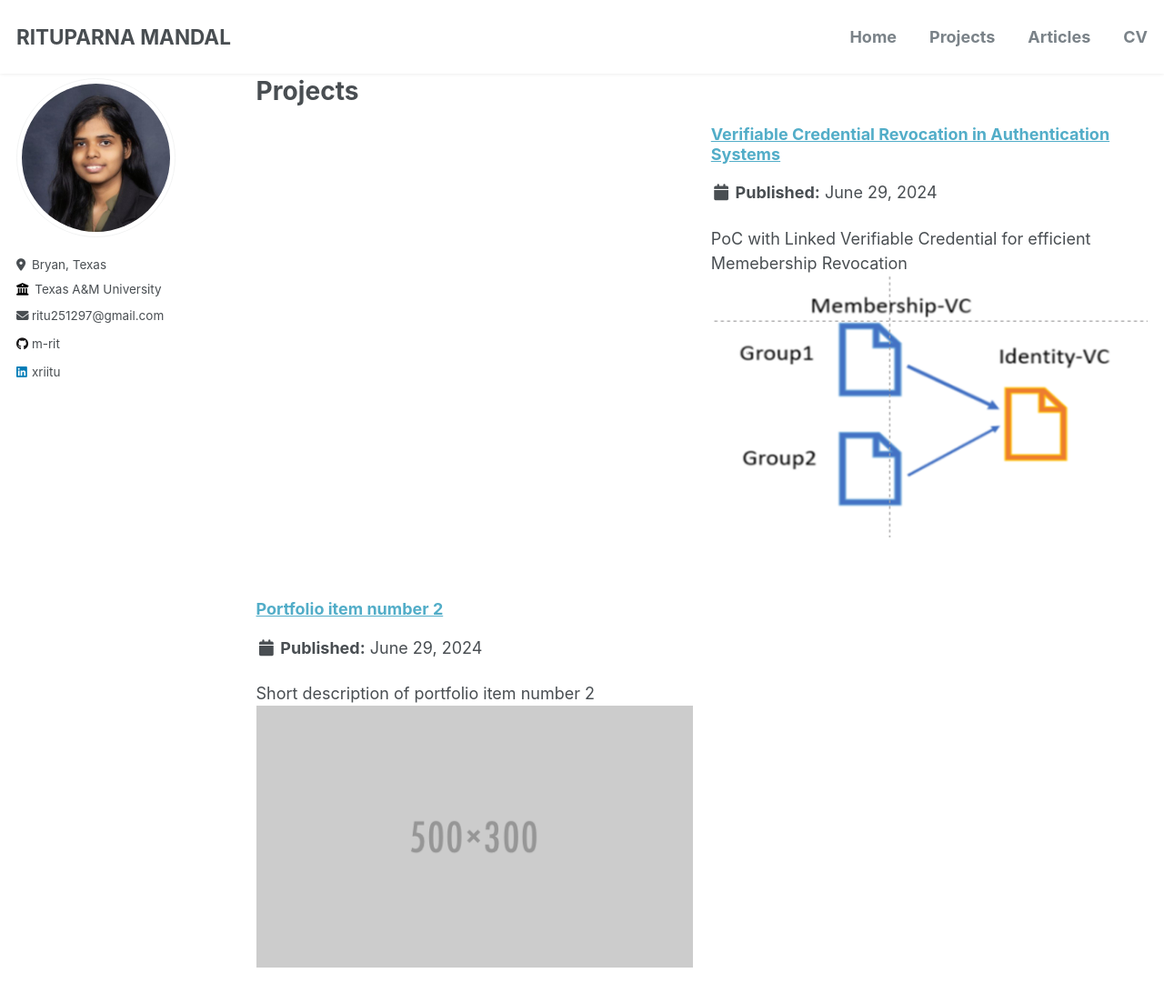
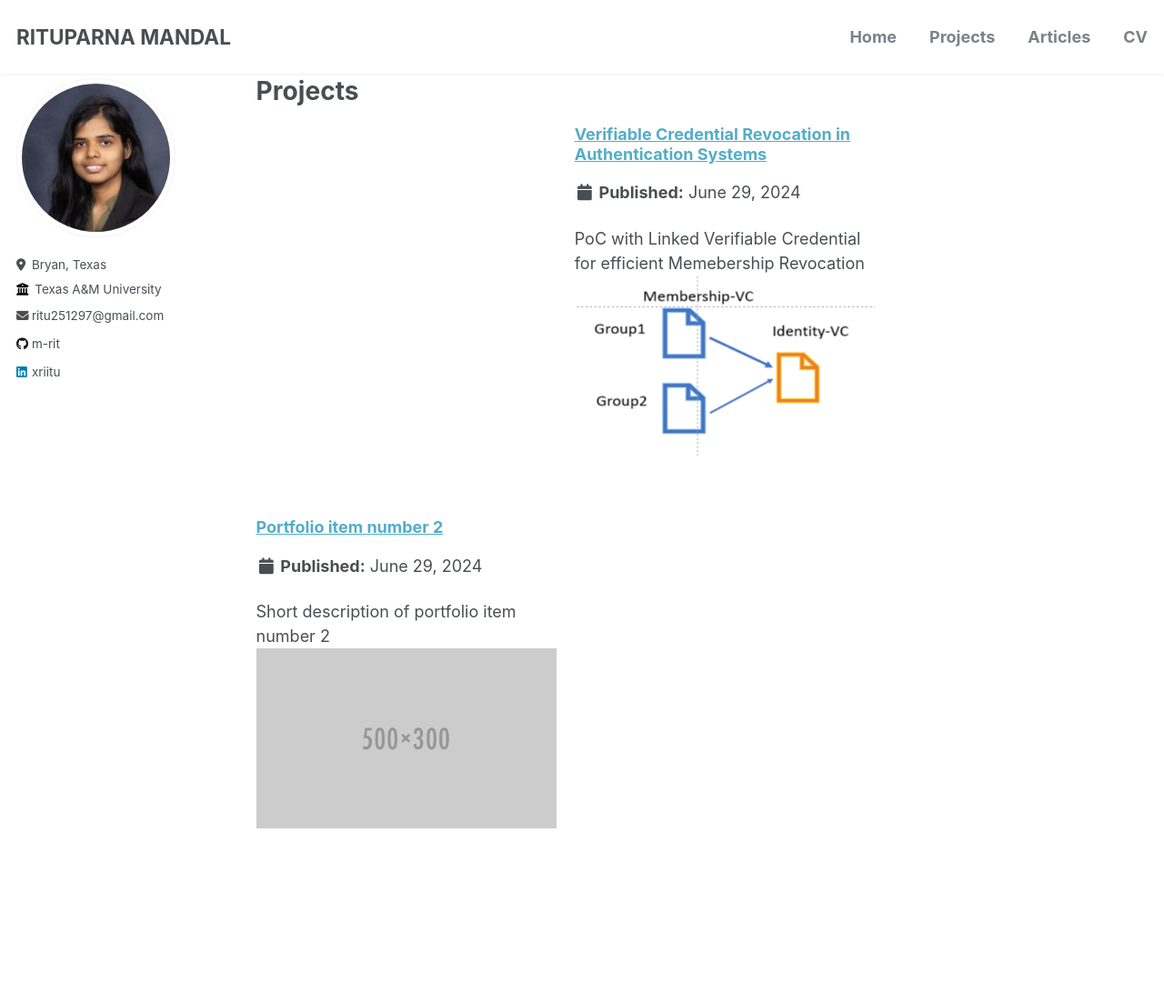
Before and after one commit to m-rit/m-rit.github.io, a Jekyll site: the page built from _pages/portfolio.html, in a window 1280 px wide and 1322 px high. Shown: the top 1103 px of the window at 91% size. Built offline with Jekyll 4.4.1, drawn with Linux system fonts in a browser that asks for light colours.

Commit message:
Update _archive.scss

```diff
--- a/_sass/_archive.scss
+++ b/_sass/_archive.scss
@@ -138,7 +138,7 @@
   @include breakpoint($medium) {
     margin-left: 0; /* reset before mixin does its thing*/
     margin-right: 0; /* reset before mixin does its thing*/
-    @include gallery(5 of 10);
+    @include gallery(3.5 of 10);
 
     .archive__item-teaser {
       max-height: 120px;
```
